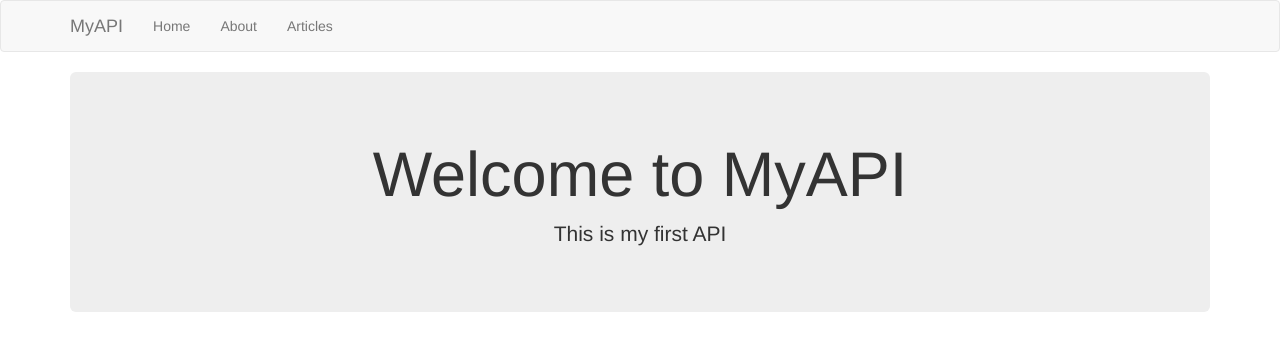
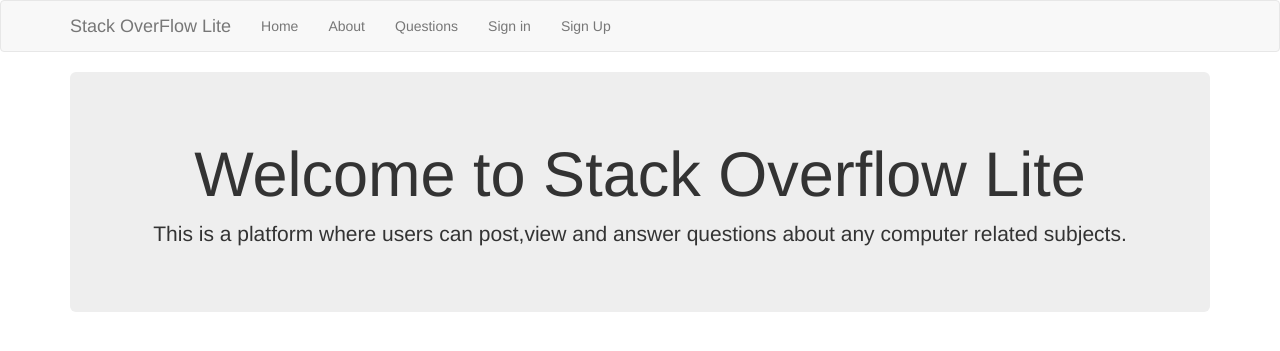
Before and after one commit to Phionamary/StackOverflow-Lite, a Flask app: page / in a window 1280 px wide. Shown: the top 351 px of the page. Run offline with Flask 2, Linux system fonts and the light colour scheme; some libraries are stand-ins or nearby versions.

Commit message:
Make changes to files

```diff
--- a/PYTHON/api.py
+++ /dev/null
@@ -1,29 +0,0 @@
-from flask import Flask, render_template
-from data import Articles
-
-
-app = Flask(__name__)
-
-
-Articles= Articles()
-
-@app.route('/')
-
-def index():
-    return render_template ('index.html')
-
-@app.route('/about')
-def about():
-    return render_template('about.html')
-
-@app.route('/articles')
-def articles():
-    return render_template('articles.html', articles = Articles)
-
-@app.route('/article/<string:id>/')
-def article(id):
-    return render_template('article.html', id=id)
-
-
-if __name__=='__main__':
-    app.run(debug=True)
--- /dev/null
+++ b/PYTHON/app.py
@@ -0,0 +1,45 @@
+from flask import Flask, jsonify, render_template
+
+from data import Questions
+
+
+app = Flask(__name__)
+
+Questions=Questions()
+
+@app.route('/')
+
+def index():
+    return render_template ('index.html')
+
+@app.route('/about')
+def about():
+    return render_template('about.html')
+
+@app.route('/questions')
+def questions():
+    return render_template('questions.html',questions = Questions)
+
+@app.route('/question/<string:id>/')
+def question(id):
+    return render_template('question.html', id=id)
+
+
+@app.route('/post_question/')
+def post_question():
+    pass
+
+@app.route('/post_answer/')
+def post_answer():
+    pass
+
+
+def validate_question(questionObject):
+    if 'question_id' in questionObject and 'topic' in questionObject and 'body' in questionObject:
+        return True
+    else:
+        return False
+
+
+if __name__=='__main__':
+    app.run(debug=True)
--- a/PYTHON/templates/about.html
+++ b/PYTHON/templates/about.html
@@ -1,7 +1,7 @@
 {% extends 'layout.html' %}
 
 {%block body %}
-<h1> ABOUT US </h1>
+<h1> ABOUT STACKOVERFLOW LITE </h1>
 <p> Lorem ipsum dolor sit amet consectetur adipisicing elit. Commodi reiciendis reprehenderit repellat tenetur ipsum beatae corrupti corporis natus a fuga illum harum accusantium laborum aspernatur, sequi, ut tempora nesciunt itaque.</p>
 
 {% endblock %}
--- a/PYTHON/templates/includes/_navbar.html
+++ b/PYTHON/templates/includes/_navbar.html
@@ -7,13 +7,15 @@
               <span class="icon-bar"></span>
               <span class="icon-bar"></span>
             </button>
-            <a class="navbar-brand" href="#">MyAPI</a>
+            <a class="navbar-brand" href="#">Stack OverFlow Lite</a>
           </div>
           <div id="navbar" class="collapse navbar-collapse">
             <ul class="nav navbar-nav">
               <li><a href="/">Home</a></li>
               <li><a href="/about">About</a></li>
-              <li><a href="/articles">Articles</a></li>
+              <li><a href="/questions">Questions</a></li>
+              <li><a href="/HTML/sign_in.html">Sign in</a></li>
+              <li><a href="/HTML/sign_up.html">Sign Up</a></li>
             </ul>
           </div><!--/.nav-collapse -->
         </div>
--- a/PYTHON/templates/index.html
+++ b/PYTHON/templates/index.html
@@ -3,8 +3,8 @@
 {%block body %}
 
 <div class = "jumbotron text-center">
-    <h1> Welcome to MyAPI</h1>
-    <p class="lead">This is my first API</p>
+    <h1> Welcome to Stack Overflow Lite</h1>
+    <p class="lead">This is a platform where users can post,view and answer questions about any computer related subjects.</p>
 </div>
 
 {% endblock %}
--- a/PYTHON/templates/layout.html
+++ b/PYTHON/templates/layout.html
@@ -2,7 +2,11 @@
 <html>
     <head>
         <meta charset = "utf-8">
-        <title> MyAPI</title>
+        <meta name="viewport" content="width=device-width" />
+        <meta name="description" content="StackOverflow-lite is a platform where people can ask questions and provide answers." />
+		<meta name="keywords" content="code,programming,computer science,programming languages" />
+        <meta name="author" content="Kigai Phiona Mary" />
+        <title> Stack Overflow Lite </title>
         <link rel="stylesheet" href="https://maxcdn.bootstrapcdn.com/bootstrap/3.3.7/css/bootstrap.min.css"
     </head>
 
```
Also changed, not shown: PYTHON/data.py (+6 -6 lines), PYTHON/templates/articles.html (deleted, +0 -14 lines), PYTHON/templates/questions.html (added, +14 -0 lines), PYTHON/templates/question.html (renamed from PYTHON/templates/article.html).
